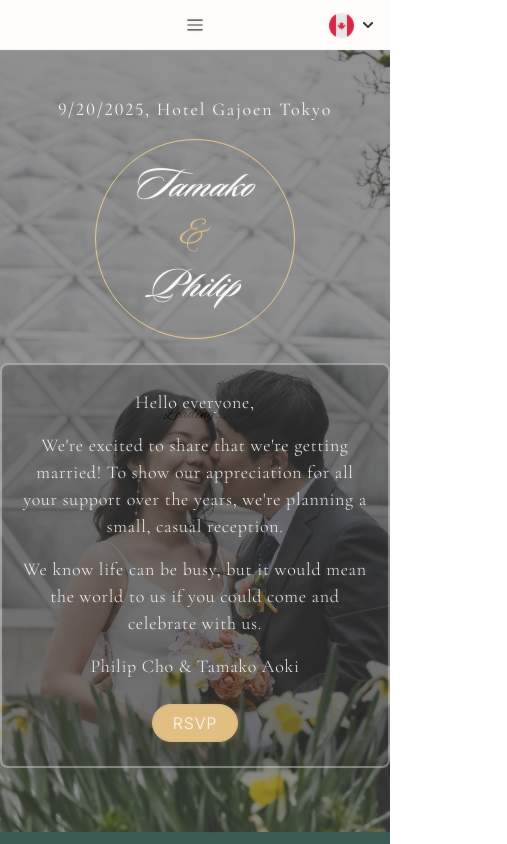
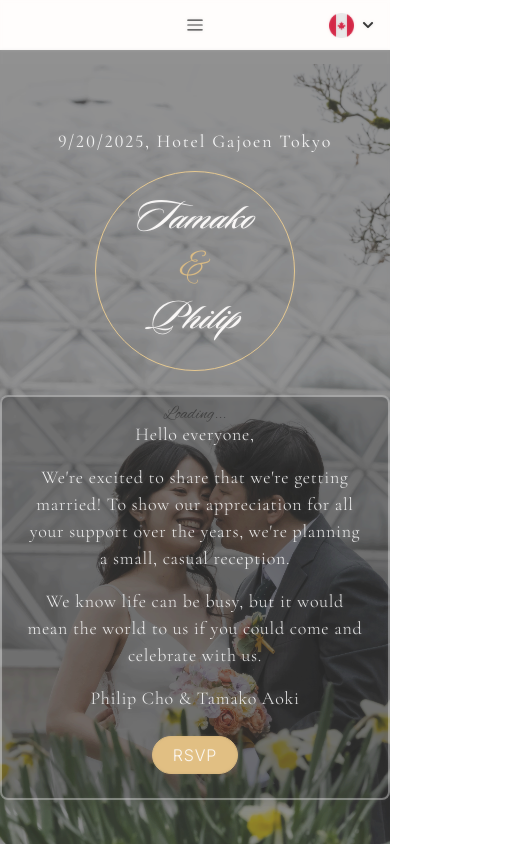
Before and after one commit to chophilip21/wedding_page, a Next.js app: page / in a window 390 px wide. Shown: the top 844 px of the page, 507 px wide, since content can reach past the window. Built offline with nearby package versions, Linux system fonts and the light colour scheme.

Commit message:
complete for real

```diff
--- a/src/components/Homepage/InfoSection.js
+++ b/src/components/Homepage/InfoSection.js
@@ -81,12 +81,12 @@ const InfoSection = ({ language }) => {
               )
             )}
           </p>
-          <p className="mt-[-16px]">
+          <p className="mt-[-16px] break-keep" style={{ wordBreak: 'keep-all', wordWrap: 'break-word' }}>
             {details.location.map((item, idx) =>
               typeof item === "string" ? (
-                <span key={idx}>{item}</span>
+                <span key={idx} className="whitespace-nowrap">{item}</span>
               ) : (
-                <span key={idx} className="font-bold">
+                <span key={idx} className="font-bold whitespace-nowrap">
                   {item.text}
                 </span>
               )
--- a/src/components/Homepage/RSVPSection.js
+++ b/src/components/Homepage/RSVPSection.js
@@ -104,8 +104,24 @@ const RSVPSection = ({ language }) => {
           </div>
         </form>
         {statusMessage && (
-          <div className={`mt-4 text-center ${statusMessage.type==='success'?'text-green-300':statusMessage.type==='warning'?'text-yellow-300':'text-red-300'}`}>{statusMessage.text}</div>
+          <div className={`mt-4 text-center ${statusMessage.type==='success'?'text-green-300':statusMessage.type==='warning'?'text-yellow-300':'text-red-300'}`}>
+            {statusMessage.text}
+          </div>
         )}
+        <div className="mt-6 text-center text-sm text-gray-200">
+          <a
+            href="https://caneat.jp/event/42899708?488417"
+            target="_blank"
+            rel="noopener noreferrer"
+            className="text-gold hover:underline"
+          >
+            {language === 'ja'
+              ? 'アレルギー・食事制限がある方はこちら'
+              : language === 'ko'
+                ? '알레르기나 식이 제한이 있으신 분은 여기를 클릭해주세요'
+                : 'Click here to report your dietary restrictions'}
+          </a>
+        </div>
       </div>
     </section>
   );
--- a/src/components/Homepage/WelcomeSection.js
+++ b/src/components/Homepage/WelcomeSection.js
@@ -23,7 +23,7 @@ const WelcomeSection = ({ language }) => {
   return (
     <section
       id="welcome-section"
-      className="w-full relative overflow-x-hidden pb-8 pt-16 md:pt-0 md:min-h-svh"
+      className="w-full relative overflow-x-hidden pb-8 pt-24 md:pt-28 lg:pt-0 lg:min-h-svh"
     >
       {/* Text Section */}
       <div className="relative w-full flex flex-col justify-center items-center z-10 gap-0 py-4 md:py-16 md:absolute md:h-full">
@@ -54,11 +54,11 @@ const WelcomeSection = ({ language }) => {
 
         {/* Gratitude Message */}
         <div className="w-full max-w-md mx-auto mt-6 mb-4 md:mt-8 md:mb-8 px-4 md:px-6 py-6 md:py-8 bg-black/30 rounded-lg border-2 border-white/40 shadow-lg relative">
-          <div className={`text-white text-center font-light tracking-wider mb-6
-            ${language === 'ja' ? 'whitespace-pre-wrap text-sm md:text-base leading-relaxed' : ''}
-            ${language === 'en' ? 'text-sm md:text-base leading-loose' : ''}
-            ${language === 'ko' ? 'whitespace-pre-line text-base md:text-lg leading-relaxed' : ''}
-          `}>
+          <div className={`text-white text-center font-light tracking-wider mb-6 px-2
+            ${language === 'ja' ? 'whitespace-pre-wrap text-sm md:text-[15px] leading-relaxed' : ''}
+            ${language === 'en' ? 'text-sm md:text-[15px] leading-loose' : ''}
+            ${language === 'ko' ? 'whitespace-pre-line text-base md:text-[16px] leading-relaxed' : ''}
+          `} style={{ wordBreak: 'keep-all' }}>
             {language === 'en' ? (
               <>
                 {gratitude_message.split('\n\n').map((paragraph, index) => (
@@ -88,7 +88,7 @@ const WelcomeSection = ({ language }) => {
       </div>
 
       {/* Background */}
-      <div className="absolute inset-0 w-full flex justify-center items-center z-0">
+      <div className="absolute inset-0 w-full flex justify-center items-center z-0 pt-16 lg:pt-0">
         <div className="overlay"></div>
 
         {/* First Image */}
--- a/src/utils/translations.js
+++ b/src/utils/translations.js
@@ -123,7 +123,7 @@ const translations = {
             bold: true,
             text: "Dates: ",
           },
-          "Saturday, July 26, 2025 & Sunday, July 27, 2025",
+          "Saturday, September 20, 2025",
         ],
         location: [
           {
@@ -398,7 +398,7 @@ const translations = {
             bold: true,
             text: "날짜: ",
           },
-          "2025년 7월 17일 & 2025년 7월 27일",
+          "2025년 9월 20일 (토)",
         ],
         location: [
           {
@@ -672,14 +672,14 @@ const translations = {
             bold: true,
             text: "日付: ",
           },
-          "2025年7月17日（土） & 2025年7月27日（日）",
+          "2025年9月20日（土）",
         ],
         location: [
           {
             bold: true,
             text: "場所: ",
           },
-          "ホテル雅叙園東京、〒153-0064 東京都目黒区下目黒1丁目8−1",
+          "ホテル雅叙園東京、〒153-0064 東京都目黒区下目黒1丁目8-1",
         ],
         schedule: [
           { bold: true, text: "スケジュール: " },
```
